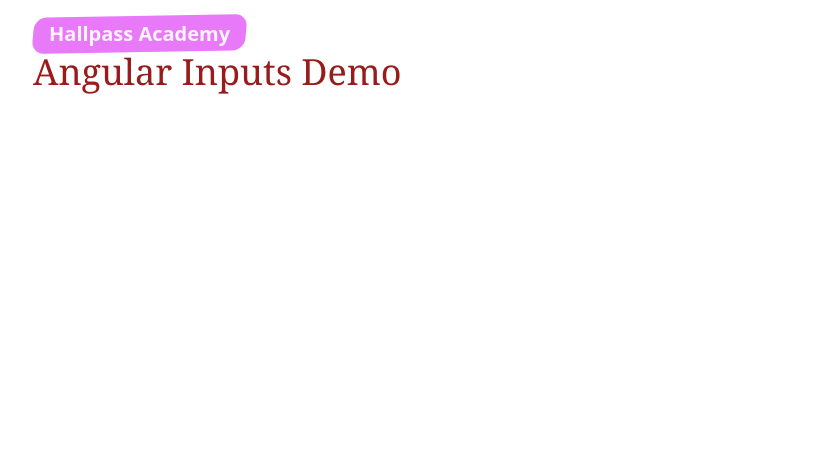
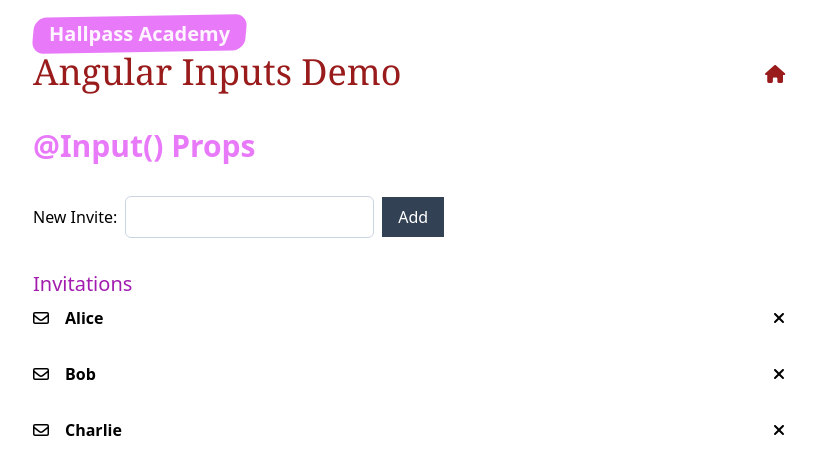
Before and after one commit to rbanning/academy-demo-angular-component-input, an Angular app: page /why-transformations-rock in a window 1280 px wide. Before the commit this address led to /. Shown: the top 474 px of the page, without its empty margins (223-1039 px from the left). Built offline with nearby package versions, Linux system fonts and the light colour scheme.

Commit message:
stash - why-transformations-rock

```diff
--- a/src/app/app.component.html
+++ b/src/app/app.component.html
@@ -1,5 +1,10 @@
 <main class="my-4 max-w-3xl mx-auto">
   <div class="subtitle"><span>Hallpass Academy</span></div>
-  <h1 class="mb-8">Angular Inputs Demo</h1>
+  <h1 class="mb-8 flex">
+    <span class="flex-1">Angular Inputs Demo</span>
+    <a [routerLink]="['/']" class="text-lg py-2 px-4 hover:bg-slate-50">
+      <fa-icon [icon]="icons.home"></fa-icon>
+    </a>
+  </h1>
   <router-outlet></router-outlet>
 </main>
--- a/src/app/app.component.ts
+++ b/src/app/app.component.ts
@@ -1,10 +1,16 @@
 import { Component } from '@angular/core';
-import { RouterOutlet } from '@angular/router';
+import { RouterOutlet, RouterModule } from '@angular/router';
+import { FontAwesomeModule } from '@fortawesome/angular-fontawesome';
+import { faHome } from '@fortawesome/free-solid-svg-icons';
 
 @Component({
   selector: 'app-root',
-  imports: [RouterOutlet],
+  imports: [RouterOutlet, RouterModule, FontAwesomeModule],
   templateUrl: './app.component.html',
   styleUrl: './app.component.css'
 })
-export class AppComponent {}
+export class AppComponent {
+  icons = {
+    home: faHome
+  }
+}
--- a/src/app/app.routes.ts
+++ b/src/app/app.routes.ts
@@ -10,5 +10,10 @@ export const routes: Routes = [
     path: 'input-decorator-props',
     loadComponent: () => import('./views/input-decorator-props/view-input-decorator-props.component')
       .then(m => m.ViewInputDecoratorPropsComponent)
-  }
+  },
+  {
+    path: 'why-transformations-rock',
+    loadComponent: () => import('./views/why-transformations-rock/why-transformations-rock.component')
+      .then(m => m.WhyTransformationsRockComponent)
+  },
 ];
--- a/src/app/views/home/view-home.component.html
+++ b/src/app/views/home/view-home.component.html
@@ -5,4 +5,8 @@
     <span class="block font-strong">&#64;Input() Properties</span>
     <span class="block">How to make input properties required, transformed, and aliased</span>
   </a>
+  <a [routerLink]="['why-transformations-rock']">
+    <span class="block font-strong">Why Transformations Rock</span>
+    <span class="block">Another look into how to use &#64;Input() transformations.</span>
+  </a>
 </div>
--- /dev/null
+++ b/src/app/views/why-transformations-rock/display-invitations/display-invitations.component.html
@@ -0,0 +1,15 @@
+<h4 class="text-xl text-fuchsia-700">Invitations</h4>
+
+<div class="flex flex-col gap-4">
+  @for (name of who; track $index) {
+    <div class="flex items-center gap-4">
+      <fa-icon [icon]="icon.envelope"></fa-icon>
+      <span class="font-bold flex-1">{{ name }}</span>
+      <button title="remove name"
+              (click)="handleRemoveRequest(name)"
+              class="py-2 px-4 hover:bg-slate-50">
+        <fa-icon [icon]="icon.remove"></fa-icon>
+      </button>
+    </div>
+  }
+</div>
--- /dev/null
+++ b/src/app/views/why-transformations-rock/display-invitations/display-invitations.component.ts
@@ -0,0 +1,26 @@
+import { Component, EventEmitter, Input, Output } from '@angular/core';
+import { CommonModule } from '@angular/common';
+import { FontAwesomeModule } from '@fortawesome/angular-fontawesome';
+import { faEnvelope } from '@fortawesome/free-regular-svg-icons';
+import { faXmark } from '@fortawesome/free-solid-svg-icons';
+
+@Component({
+  selector: 'hallpass-display-invitations',
+  standalone: true,
+  imports: [CommonModule, FontAwesomeModule],
+  templateUrl: './display-invitations.component.html',
+  styles: ':host { display: block; }'
+})
+export class DisplayInvitationsComponent {
+  @Input() who: string[] = [];
+  @Output() remove = new EventEmitter<string>();
+
+  icon = {
+    envelope: faEnvelope,
+    remove: faXmark
+  };
+
+  handleRemoveRequest(name: string) {
+    this.remove.emit(name);
+  }
+}
--- /dev/null
+++ b/src/app/views/why-transformations-rock/why-transformations-rock.component.html
@@ -0,0 +1,11 @@
+<h2>&#64;Input() Props</h2>
+
+<div class="my-8">
+  <div class="flex items-center gap-2">
+    <label for="newInvite">New Invite:</label>
+    <input id="newInvite" type="text" [(ngModel)]="newInvite" class="border border-slate-300 rounded-md p-2">
+    <button title="add new invite" (click)="add()" class="py-2 px-4 bg-slate-700 text-white hover:bg-slate-800">Add</button>
+  </div>
+</div>
+
+<hallpass-display-invitations [who]="invites" (remove)="remove($event)"></hallpass-display-invitations>
--- /dev/null
+++ b/src/app/views/why-transformations-rock/why-transformations-rock.component.ts
@@ -0,0 +1,25 @@
+import { Component } from '@angular/core';
+import { CommonModule } from '@angular/common';
+import { FormsModule } from '@angular/forms';
+import { DisplayInvitationsComponent } from './display-invitations/display-invitations.component';
+
+@Component({
+  selector: 'hallpass-why-transformations-rock',
+  standalone: true,
+  imports: [CommonModule, FormsModule, DisplayInvitationsComponent],
+  templateUrl: './why-transformations-rock.component.html',
+  styles: ':host { display: block; }'
+})
+export class WhyTransformationsRockComponent {
+  invites: string[] = ['Alice', 'Bob', 'Charlie'];
+  newInvite = '';
+
+  add() {
+    this.invites.push(this.newInvite);
+    this.newInvite = '';
+  }
+  remove(name: string) {
+    this.invites = this.invites.filter(m => m !== name);
+  }
+
+}
```
